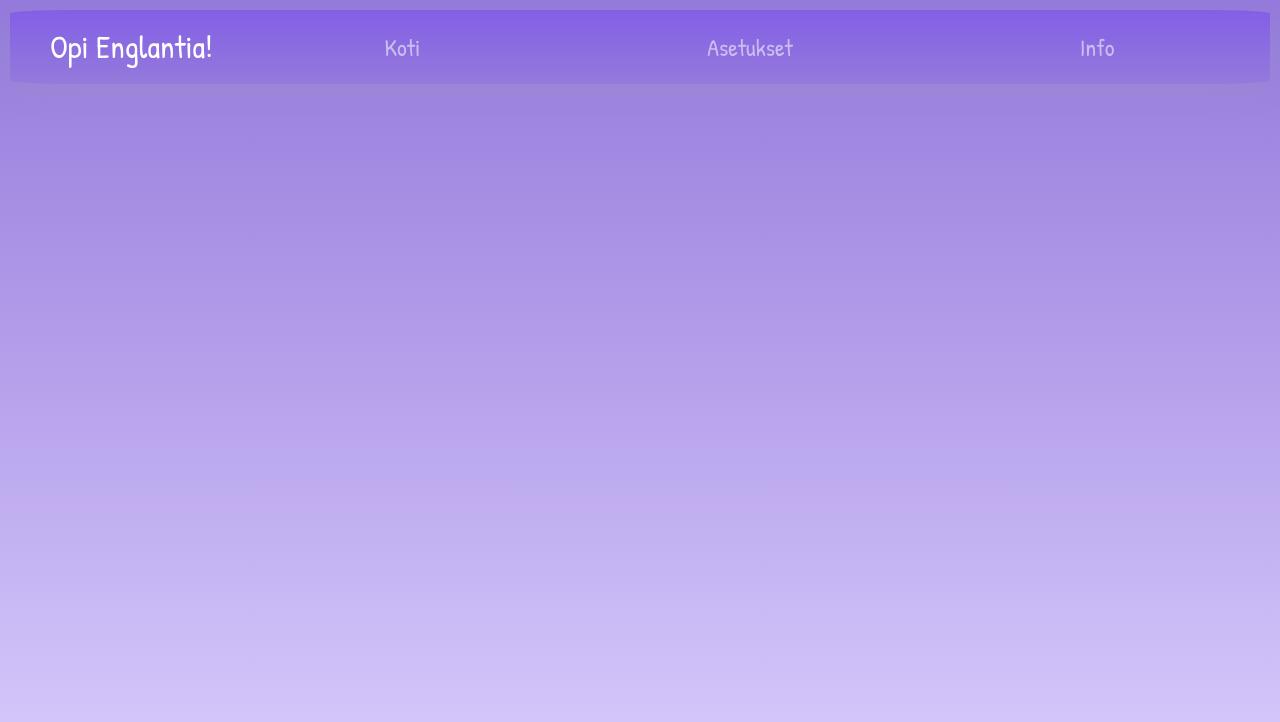
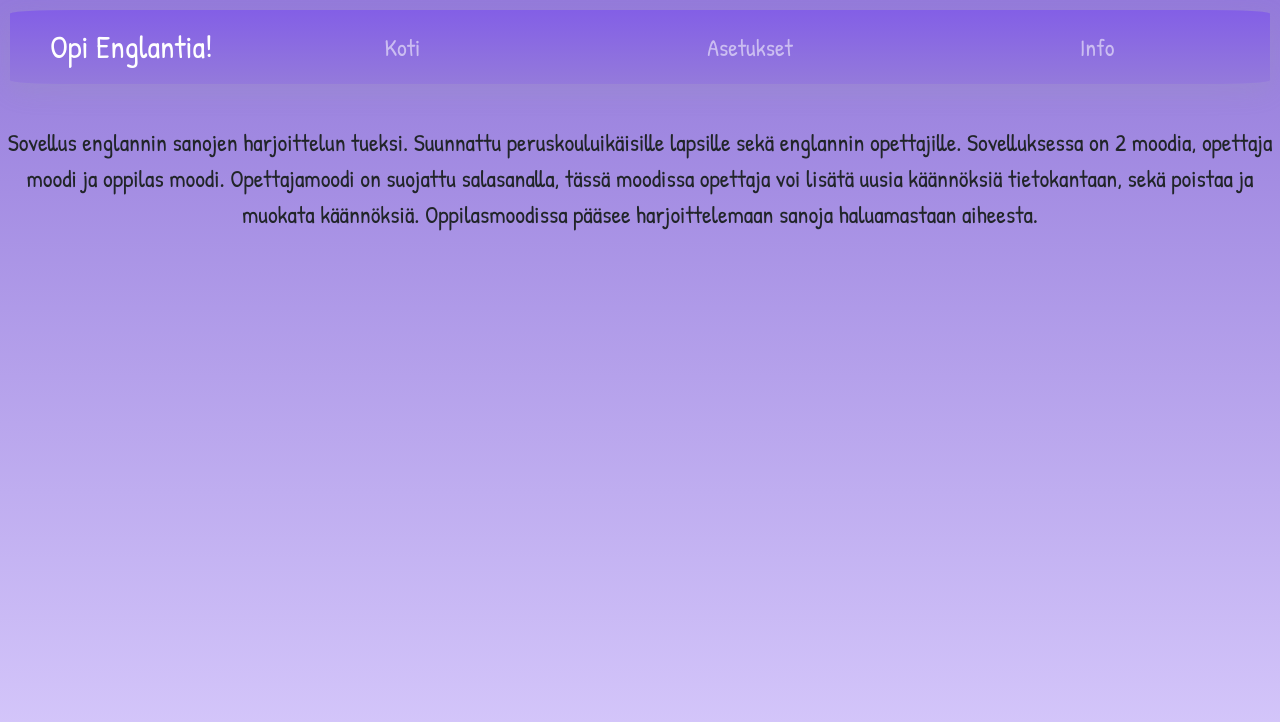
Before and after one commit to seppohyvarinen/fullstack-language-app, a React (Create React App) app in the folder frontend/: page /about in a window 1280 px wide. Shown: the top 722 px of the page. Built offline with nearby package versions, Linux system fonts and the light colour scheme.

Commit message:
Add: update info at About.js

```diff
--- a/frontend/src/components/About.js
+++ b/frontend/src/components/About.js
@@ -4,7 +4,16 @@
  */
 
 const About = () => {
-  return <div></div>;
+  return (
+    <div className="About">
+      Sovellus englannin sanojen harjoittelun tueksi. Suunnattu
+      peruskouluikäisille lapsille sekä englannin opettajille. Sovelluksessa on
+      2 moodia, opettaja moodi ja oppilas moodi. Opettajamoodi on suojattu
+      salasanalla, tässä moodissa opettaja voi lisätä uusia käännöksiä
+      tietokantaan, sekä poistaa ja muokata käännöksiä. Oppilasmoodissa pääsee
+      harjoittelemaan sanoja haluamastaan aiheesta.
+    </div>
+  );
 };
 
 export default About;
--- a/frontend/src/index.css
+++ b/frontend/src/index.css
@@ -555,6 +555,12 @@
   margin-left: 30px;
 }
 
+.About {
+  font-size: x-large;
+  text-align: center;
+  margin-top: 20px;
+}
+
 @keyframes wiggle {
   0% {
     transform: rotate(0deg);
```
